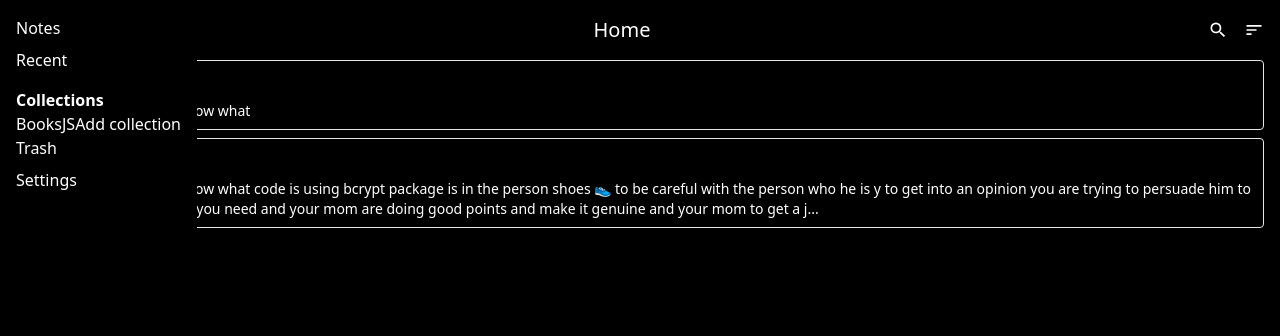
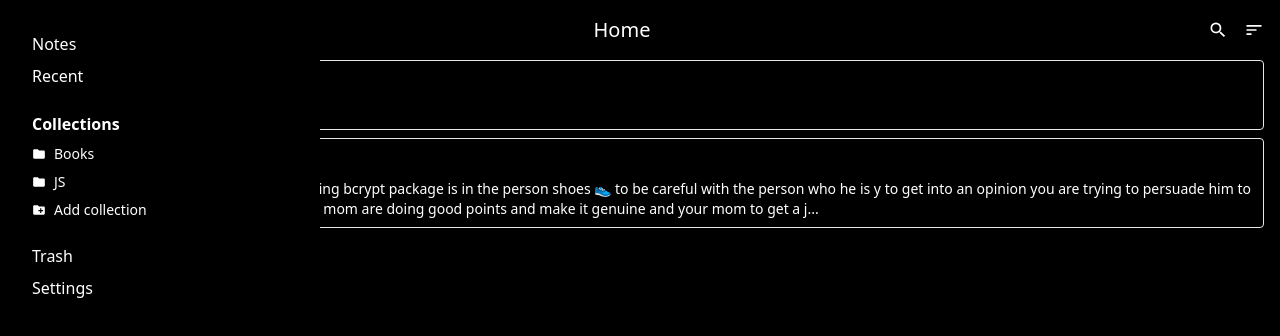
Before and after one commit to peter-abah/aedi-notes, a React (Create React App) app: page / in a window 1280 px wide. Both pictures are taken after a click on the button 26 px from the left and 30 px from the top of the page. Shown: the top 336 px of the page. Built offline with nearby package versions, Linux system fonts and the light colour scheme.

Commit message:
Add SideBar styles

```diff
--- a/src/components/SideBar/Collections.tsx
+++ b/src/components/SideBar/Collections.tsx
@@ -1,23 +1,30 @@
 import { useBoolean } from 'usehooks-ts'
 import { useCollections } from '../../contexts/CollectionsContext';
 import { Link } from 'react-router-dom';
+
+import { MdFolder, MdCreateNewFolder } from 'react-icons/md';
 
 const Collections = () => {
   const { value: isOpen, toggle } = useBoolean(true);
   const { collections } = useCollections();
 
   return (
-    <section>
-      <h2 className='font-bold'>
-        <button onClick={toggle}>Collections</button>
+    <section className='mb-6'>
+      <h2 className='mb-2'>
+        <button className='font-bold' onClick={toggle}>Collections</button>
       </h2>
 
       {isOpen &&
-        <div>
+        <div className='flex flex-col gap-2 text-sm'>
           {collections.map(({ name, id }) => (
-            <Link to={`/collections/${id}`} key={id}>{name}</Link>
+            <Link className='flex items-center gap-2' to={`/collections/${id}`} key={id}>
+              <MdFolder /> {name}
+            </Link>
           ))}
-          <Link to='/collections/new'>Add collection</Link>
+
+          <Link className='flex items-center gap-2' to='/collections/new'>
+            <MdCreateNewFolder /> Add collection
+          </Link>
         </div>
       }
     </section>
--- a/src/components/SideBar/index.tsx
+++ b/src/components/SideBar/index.tsx
@@ -9,15 +9,15 @@ interface Props {
 
 const SideBar = ({ isOpen, toggle, setIsOpen }: Props) => {
   return ( isOpen ?
-    <nav className='fixed top-0 left-0 p-4 h-screen overflow-y-auto bg-secondary'>
-      <section className='mb-4 flex flex-col gap-2'>
+    <nav className='fixed top-0 left-0 p-8 h-screen w-full max-w-xs overflow-y-auto bg-secondary'>
+      <section className='mb-6 flex flex-col gap-2'>
         <Link to='/'>Notes</Link>
         <Link to='/notes/recent'>Recent</Link>
       </section>
 
       <Collections />
 
-      <section className='mb-4 flex flex-col gap-2'>
+      <section className='mb-6 flex flex-col gap-2'>
         <Link to='/trash'>Trash</Link>
         <Link to='/settings'>Settings</Link>
       </section>
```
